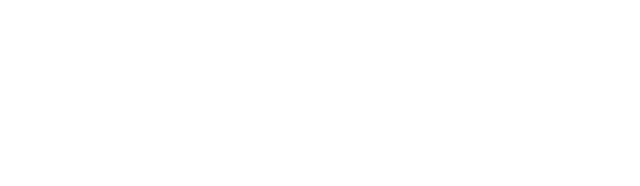
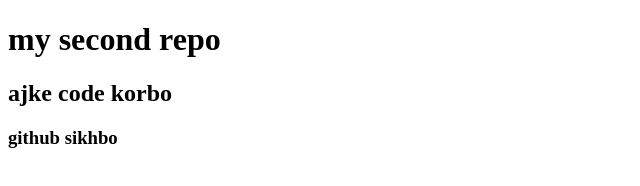
Before and after one commit to MuradNoor/my-second-report, a plain HTML site: page index.html in a window 1280 px wide. Shown: the whole page, without its empty margins (0-640 px from the left). Drawn offline with Linux system fonts and the light colour scheme.

Commit message:
change tags

```diff
--- a/index.html
+++ b/index.html
@@ -7,6 +7,8 @@
     <title>my second report</title>
 </head>
 <body>
-
+    <h1>my second repo</h1>
+    <h2>ajke code korbo</h2>
+    <h3>github sikhbo</h3>
 </body>
 </html>
```
